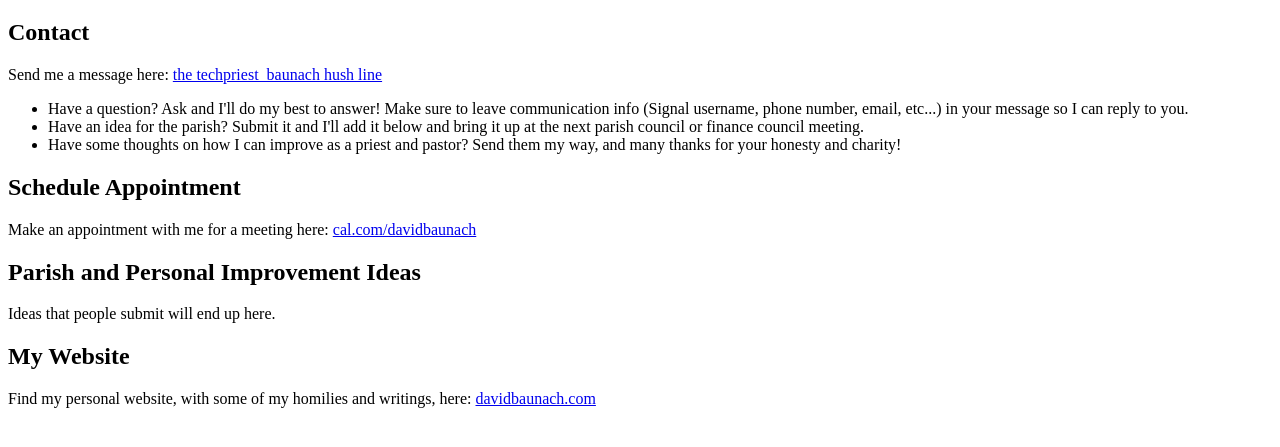
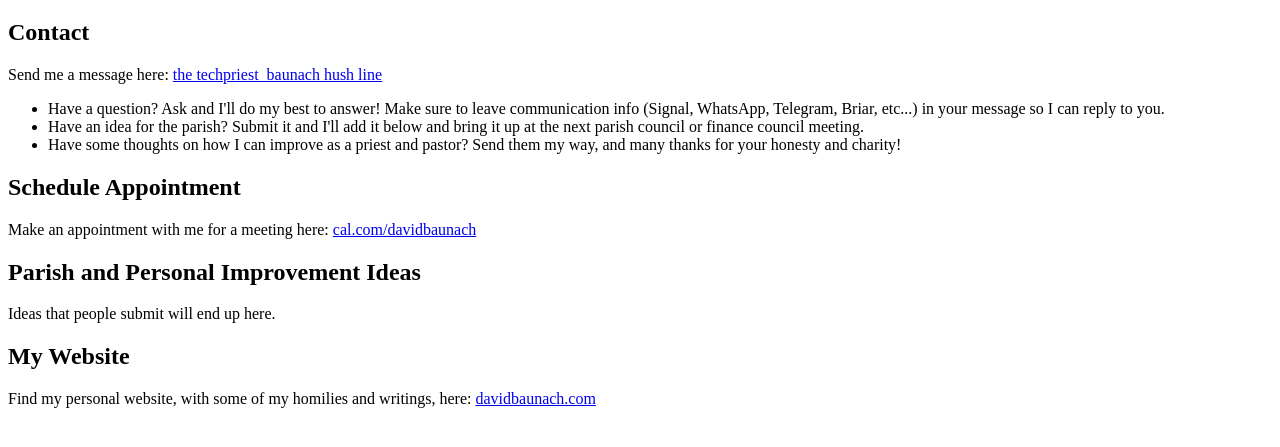
Before and after one commit to davidbaunach/frbaunach.com, a plain HTML site: page index.html in a window 1280 px wide. Shown: the part 61-508 px from the top of the page. Drawn offline with Linux system fonts and the light colour scheme.

Commit message:
changed contact options

```diff
--- a/index.html
+++ b/index.html
@@ -9,7 +9,7 @@
     <h2>Contact</h2>
     <p>Send me a message here: <a href="https://beta.hushline.app/submit_message/techpriest_baunach">the techpriest_baunach hush line</a></p>
     <ul>
-      <li>Have a question? Ask and I'll do my best to answer! Make sure to leave communication info (Signal username, phone number, email, etc...) in your message so I can reply to you.</li>
+      <li>Have a question? Ask and I'll do my best to answer! Make sure to leave communication info (Signal, WhatsApp, Telegram, Briar, etc...) in your message so I can reply to you.</li>
       <li>Have an idea for the parish? Submit it and I'll add it below and bring it up at the next parish council or finance council meeting.</li>
       <li>Have some thoughts on how I can improve as a priest and pastor? Send them my way, and many thanks for your honesty and charity!</li>
     </ul>
```
